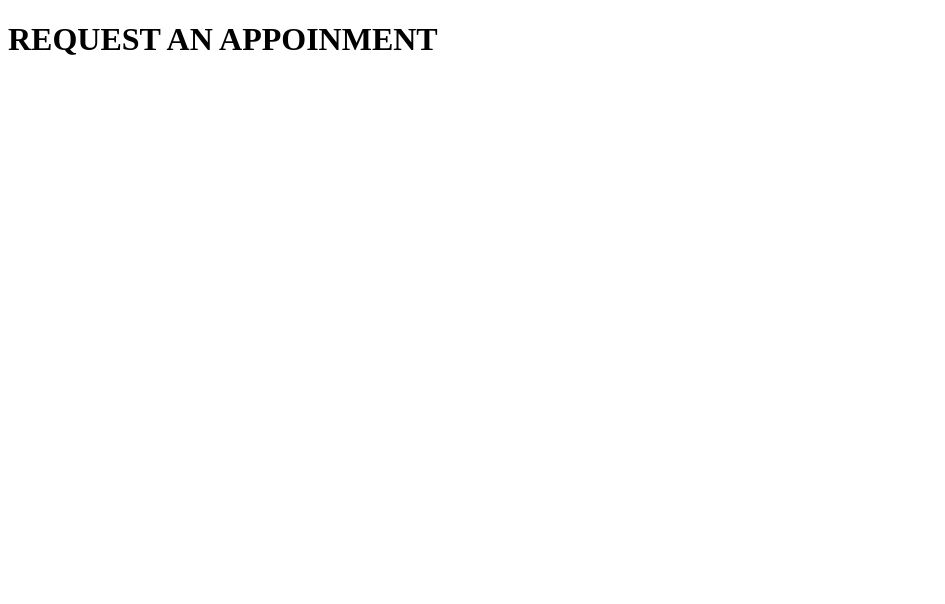
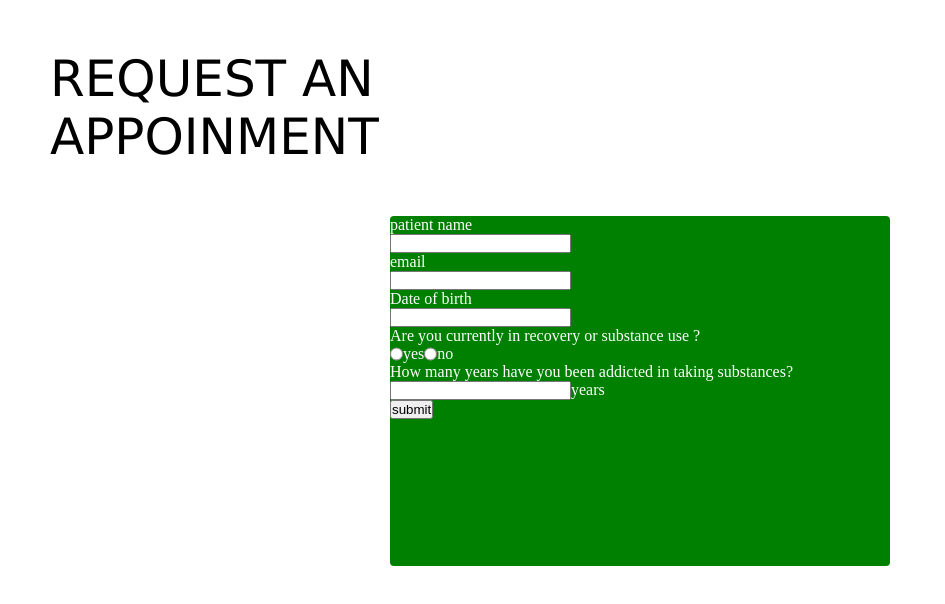
Before and after one commit to harishb2006/BreakTheBottle, a plain HTML site: page frompage.html in a window 1280 px wide. Shown: the whole page, without its empty margins (0-945 px from the left). Drawn offline with Linux system fonts and the light colour scheme.

Commit message:
second commit

```diff
--- a/frompage.html
+++ b/frompage.html
@@ -8,7 +8,39 @@
 
 </head>
 <body>
-    <h1>REQUEST AN APPOINMENT</h1>
+    <h1>REQUEST AN <br> APPOINMENT</h1>
+    <div id="form">
+        <p>patient name</p>
+        <input type="text">
+        <p>email</p>
+
+        <input type="email" name="email" id="email">
+        <p>Date of birth</p>
+
+         <input type="number">
+         <p> Are you currently in recovery or substance use ? </p>
+
+         <div id="radio">
+
+         <input type="radio" id="html" name="fav_language" value="HTML">
+         <p>yes</p>
+         <input type="radio" id="html" name="fav_language" value="HTML">
+         <p>no</p>
+         </div>
+
+         <p>How many years have you been addicted in taking substances? </p>
+         <div id="align">
+         <input type="number">
+         <p>years</p>
+         </div>
+
+         <button>submit</button>
+
+
+
+
+
+    </div>
 
 </body>
 </html>
--- a/style.css
+++ b/style.css
@@ -0,0 +1,34 @@
+*{
+    margin: 0;
+    padding:0;
+    box-sizing: border-box;
+    /* display: flex; */
+
+
+
+
+}
+h1{
+    font-weight: 530;
+    font-size: 50px;
+
+    font-family: Verdana, Geneva, Tahoma, sans-serif;
+    padding: 50px 0 0 50px;
+}
+
+#form{
+    height: 350px ;
+    width: 500px;
+    background-color: green;
+    color: white;
+    margin: auto;
+    margin-top: 50px;
+    border-radius: 4px;
+
+}
+#radio{
+    display: flex;
+}
+#align{
+    display: flex;
+}
```
